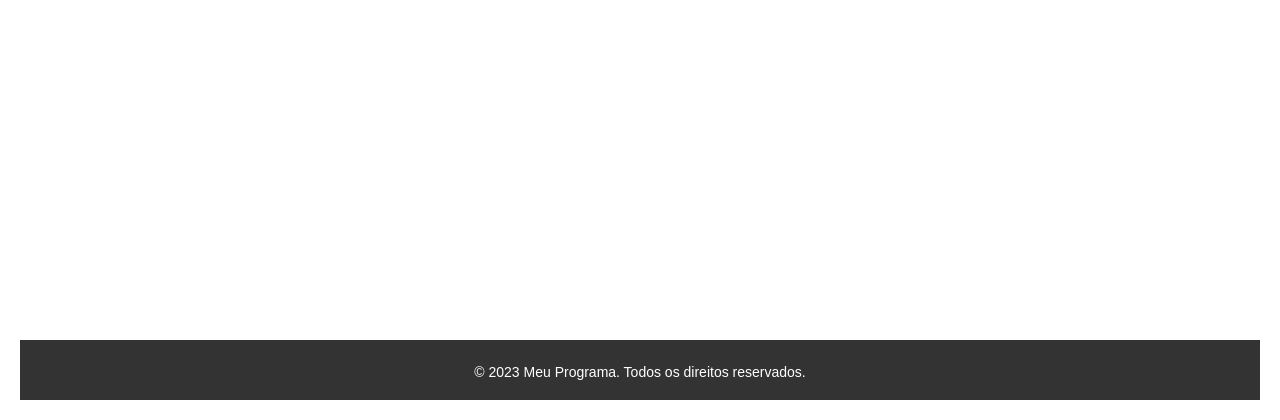
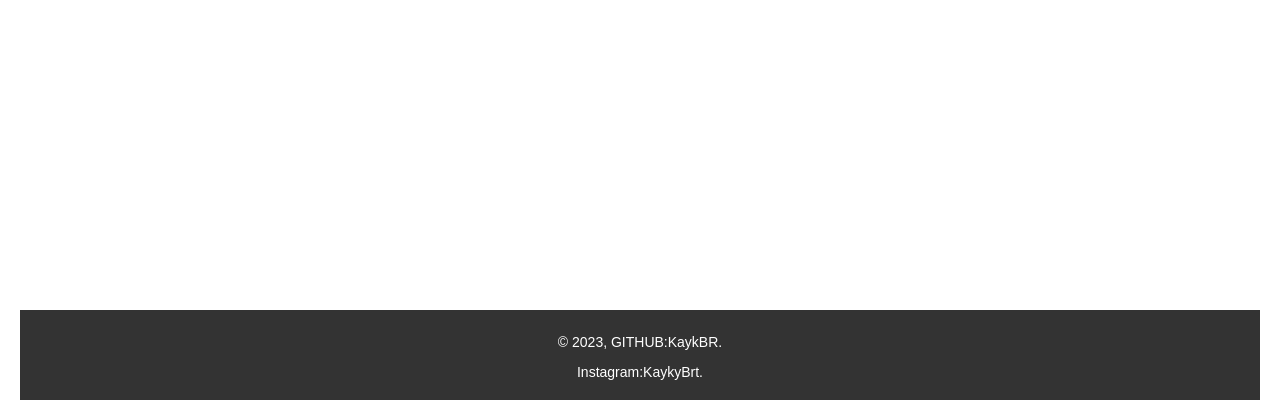
Before and after one commit to Kaykbr/AtvPratc1, a Flask app: page / in a window 1280 px wide. Shown: the part 420-840 px from the top of the page. Run offline with Flask 3, Linux system fonts and the light colour scheme.

Commit message:
atvpratica 1.0

```diff
--- a/templates/rodape.html
+++ b/templates/rodape.html
@@ -9,5 +9,7 @@
 </style>
 
 <footer>
-    <p>© 2023 Meu Programa. Todos os direitos reservados.</p>
+    <p>© 2023, GITHUB:KaykBR.</p>
+    <p>Instagram:KaykyBrt.</p>
+
 </footer>
```
Also changed, not shown: instance/db.sqlite.
